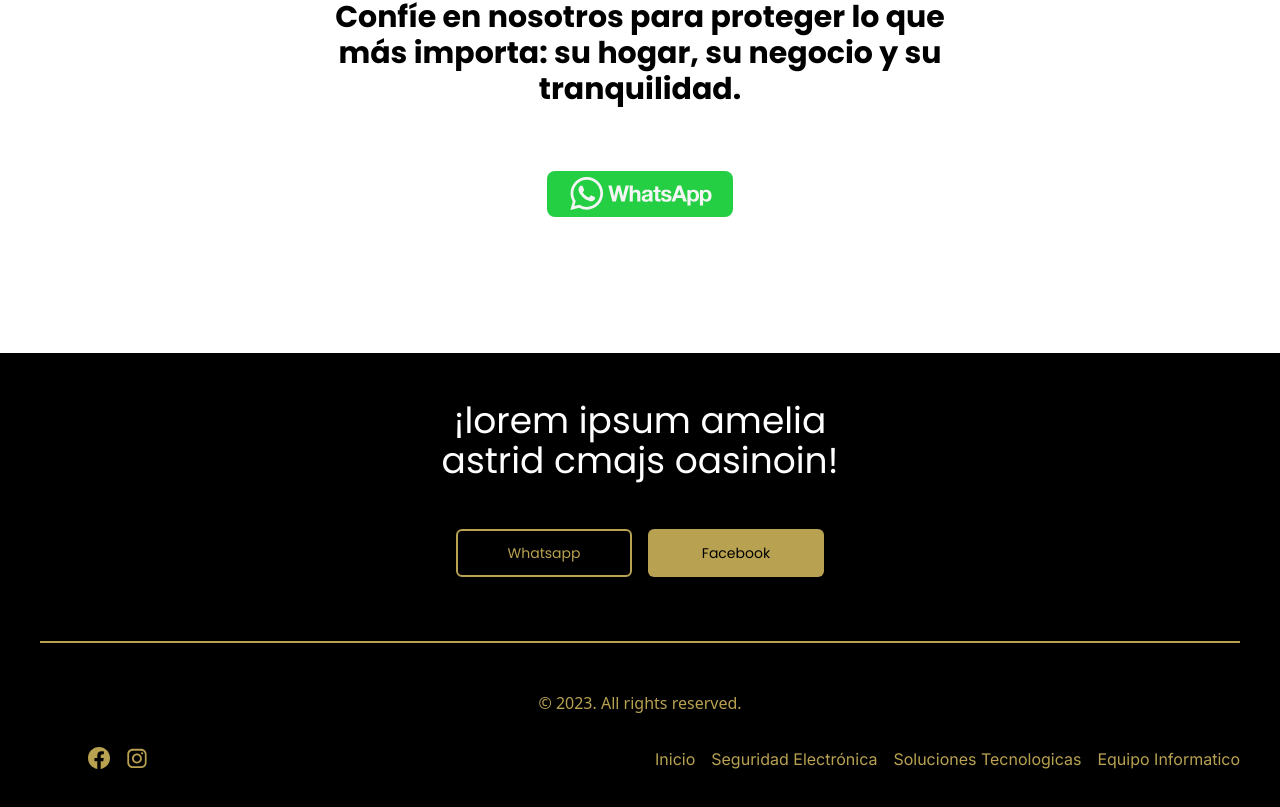
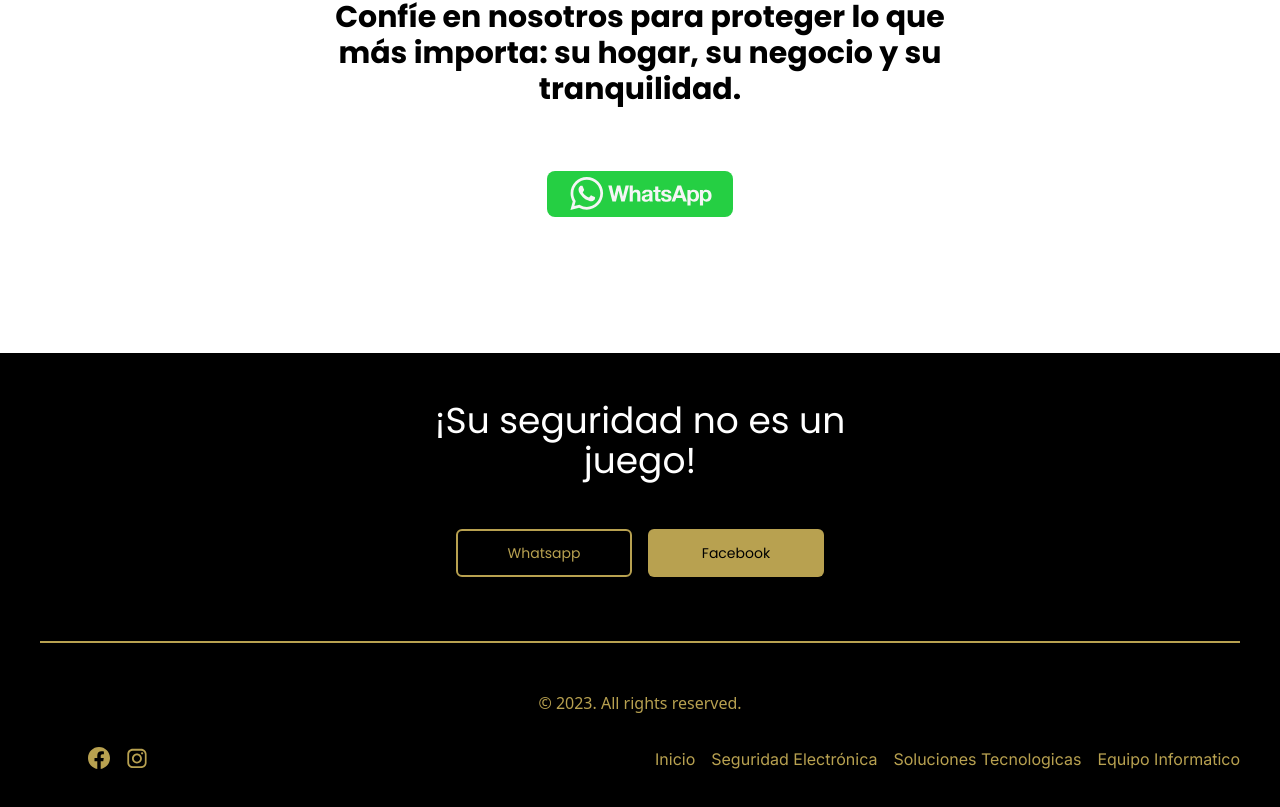
Before and after one commit to Argatec/argatec_website, a SvelteKit app: page / in a window 1280 px wide. Shown: the part 1916-2723 px from the top of the page. Built offline with nearby package versions, Linux system fonts and the light colour scheme.

Commit message:
Update footer text

```diff
--- a/src/components/footer.svelte
+++ b/src/components/footer.svelte
@@ -4,7 +4,7 @@
 </script>
 
 <div class="bg-black text-white flex flex-col items-center px-10 py-12">
-  <p class="font-poppins text-4xl w-2/5 text-center">¡lorem ipsum amelia astrid cmajs oasinoin!</p>
+  <p class="font-poppins text-4xl w-2/5 text-center">¡Su seguridad no es un juego!</p>
   <div class="text-sm my-12 font-poppins space-x-4 w-full flex justify-center">
     <a
       class="flex justify-center items-center py-3 w-44 bg-transparent text-argold border-2 border-argold rounded-md"
```
